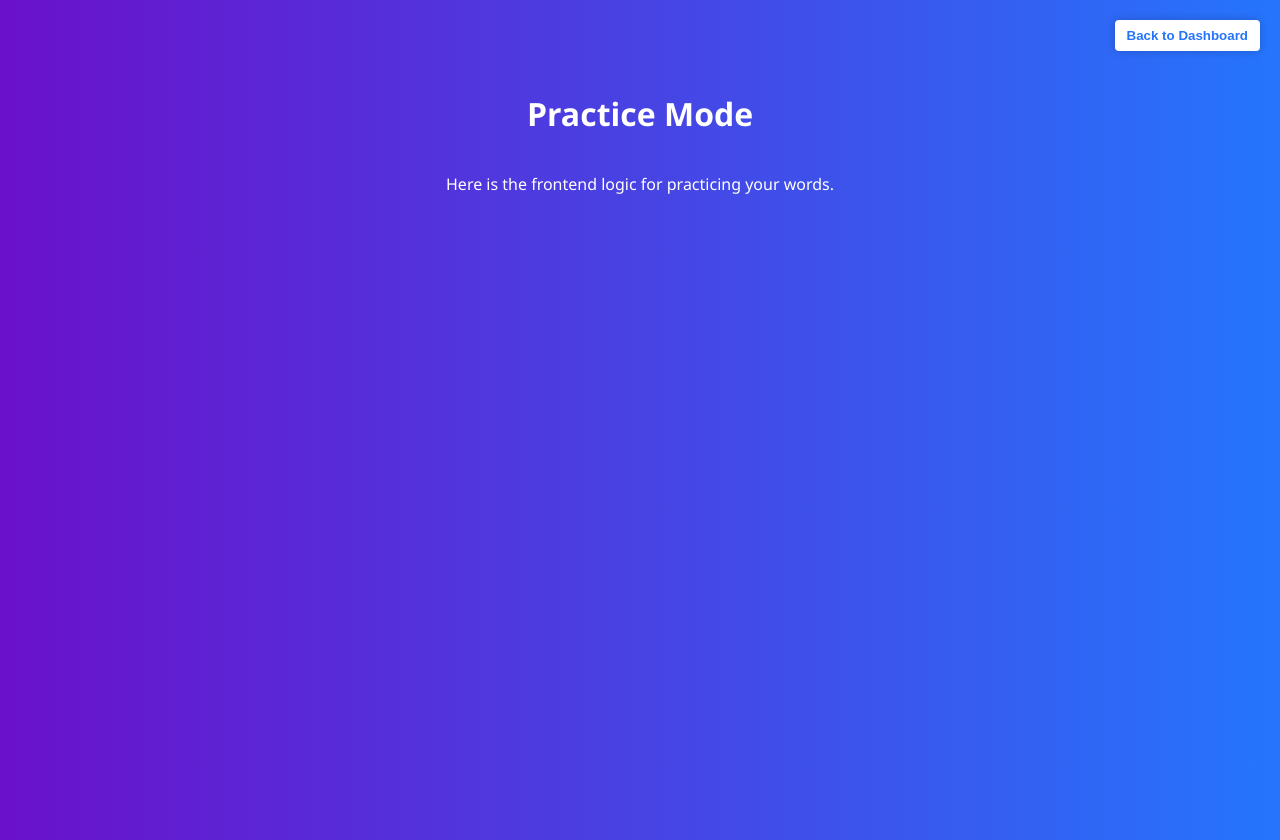
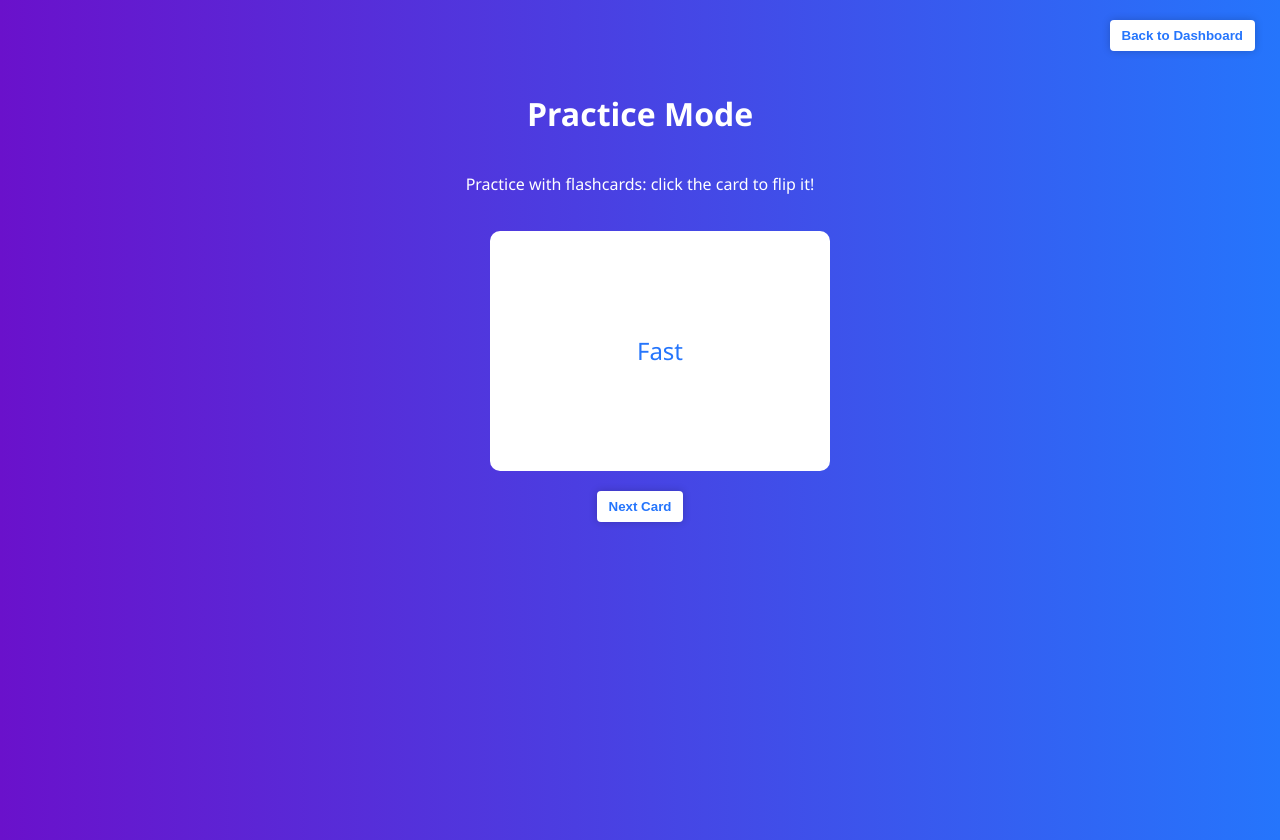
Before and after one commit to antoinemansour7/LexiGo, a React (Create React App) app in the folder frontend/: page /practicemode in a window 1280 px wide. Built offline with nearby package versions, Linux system fonts and the light colour scheme.

Commit message:
Added logic

```diff
--- a/frontend/src/FlashcardsQuizzes.js
+++ b/frontend/src/FlashcardsQuizzes.js
@@ -1,9 +1,59 @@
-import React from 'react';
+import React, { useState } from 'react';
 import { useNavigate } from 'react-router-dom';
 
 function FlashcardsQuizzes() {
   const navigate = useNavigate();
 
+  // Array of 5 dummy quiz questions based on easy English vocabulary
+  const questions = [
+    {
+      text: "Choose the synonym for 'fast'",
+      options: ["Quick", "Slow", "Steady", "Lazy"],
+      answer: "Quick"
+    },
+    {
+      text: "Choose the antonym for 'happy'",
+      options: ["Sad", "Joyful", "Elated", "Cheerful"],
+      answer: "Sad"
+    },
+    {
+      text: "Choose the synonym for 'big'",
+      options: ["Large", "Tiny", "Small", "Short"],
+      answer: "Large"
+    },
+    {
+      text: "Choose the antonym for 'hot'",
+      options: ["Warm", "Cold", "Wet", "Dry"],
+      answer: "Cold"
+    },
+    {
+      text: "Choose the synonym for 'easy'",
+      options: ["Simple", "Complex", "Hard", "Difficult"],
+      answer: "Simple"
+    }
+  ];
+
+  const [currentQuestion, setCurrentQuestion] = useState(0);
+  const [feedback, setFeedback] = useState('');
+
+  const handleAnswer = (option) => {
+    if (option === questions[currentQuestion].answer) {
+      setFeedback('Correct! Well done.');
+    } else {
+      setFeedback('Wrong answer. Try again!');
+    }
+  };
+
+  const handleNext = () => {
+    setFeedback('');
+    if (currentQuestion < questions.length - 1) {
+      setCurrentQuestion(currentQuestion + 1);
+    } else {
+      setFeedback("Quiz Completed!");
+    }
+  };
+
+  // ...existing container styles...
   const containerStyle = {
     position: 'relative',
     minHeight: '100vh',
@@ -29,7 +79,32 @@ function FlashcardsQuizzes() {
     padding: '8px 12px',
     cursor: 'pointer',
     fontWeight: 'bold',
-    boxShadow: '0 0 8px rgba(0,0,0,0.2)'
+    boxShadow: '0 0 8px rgba(0,0,0,0.2)',
+    margin: '0 5px'
+  };
+
+  const quizContainerStyle = {
+    background: '#fff',
+    color: '#2575fc',
+    padding: '20px',
+    borderRadius: '8px',
+    boxShadow: '0 0 10px rgba(0,0,0,0.15)',
+    textAlign: 'center',
+    maxWidth: '500px',
+    width: '100%',
+    marginTop: '20px'
+  };
+
+  const optionButtonStyle = {
+    ...buttonStyle,
+    margin: '10px',
+    minWidth: '100px'
+  };
+
+  const feedbackStyle = {
+    marginTop: '15px',
+    fontSize: '1.2em',
+    fontWeight: 'bold'
   };
 
   return (
@@ -39,8 +114,27 @@ function FlashcardsQuizzes() {
           Back to Dashboard
         </button>
       </div>
-      <h1>Flashcards / Quizzes</h1>
-      <p>Here is the frontend logic for flashcards and multiple-choice quizzes.</p>
+      <h1>Practice Mode</h1>
+      <p>Start a quick practice session using a multiple-choice quiz!</p>
+      <div style={quizContainerStyle}>
+        <h2>{questions[currentQuestion].text}</h2>
+        <div>
+          {questions[currentQuestion].options.map((option, index) => (
+            <button
+              key={index}
+              style={optionButtonStyle}
+              onClick={() => handleAnswer(option)}
+              disabled={feedback !== '' && feedback !== "Quiz Completed!"}
+            >
+              {option}
+            </button>
+          ))}
+        </div>
+        {feedback && <div style={feedbackStyle}>{feedback}</div>}
+        {feedback && feedback !== "Quiz Completed!" && (
+          <button style={buttonStyle} onClick={handleNext}>Next Question</button>
+        )}
+      </div>
     </div>
   );
 }
--- a/frontend/src/PracticeMode.js
+++ b/frontend/src/PracticeMode.js
@@ -1,9 +1,35 @@
-import React from 'react';
+import React, { useState } from 'react';
 import { useNavigate } from 'react-router-dom';
 
 function PracticeMode() {
   const navigate = useNavigate();
 
+  // Array of flashcards with vocabulary word and definition
+  const flashcards = [
+    { word: "Fast", definition: "Moving or capable of moving at high speed." },
+    { word: "Happy", definition: "Feeling or showing pleasure or contentment." },
+    { word: "Big", definition: "Of considerable size, extent, or intensity." },
+    { word: "Hot", definition: "Having a high degree of heat or a high temperature." },
+    { word: "Easy", definition: "Achieved without great effort; presenting few difficulties." }
+  ];
+
+  const [currentCard, setCurrentCard] = useState(0);
+  const [flipped, setFlipped] = useState(false);
+
+  const handleFlip = () => {
+    setFlipped(!flipped);
+  };
+
+  const handleNext = () => {
+    setFlipped(false);
+    if (currentCard < flashcards.length - 1) {
+      setCurrentCard(currentCard + 1);
+    } else {
+      setCurrentCard(0);
+    }
+  };
+
+  // Container style for the page
   const containerStyle = {
     position: 'relative',
     minHeight: '100vh',
@@ -29,7 +55,41 @@ function PracticeMode() {
     padding: '8px 12px',
     cursor: 'pointer',
     fontWeight: 'bold',
-    boxShadow: '0 0 8px rgba(0,0,0,0.2)'
+    boxShadow: '0 0 8px rgba(0,0,0,0.2)',
+    margin: '0 5px'
+  };
+
+  // Card container with perspective for the 3D effect
+  const cardContainerStyle = {
+    perspective: '1000px',
+    marginTop: '20px'
+  };
+
+  // The inner container for the card that rotates on flip
+  const flipInnerStyle = {
+    position: 'relative',
+    width: '300px',
+    height: '200px',
+    transition: 'transform 0.6s',
+    transformStyle: 'preserve-3d',
+    transform: flipped ? 'rotateY(180deg)' : 'rotateY(0deg)'
+  };
+
+  // Style for each card face (front and back)
+  const cardFaceStyle = {
+    position: 'absolute',
+    width: '100%',
+    height: '100%',
+    backfaceVisibility: 'hidden',
+    display: 'flex',
+    alignItems: 'center',
+    justifyContent: 'center',
+    padding: '20px',
+    borderRadius: '10px',
+    background: '#fff',
+    color: '#2575fc',
+    fontSize: '1.5em',
+    textAlign: 'center'
   };
 
   return (
@@ -40,7 +100,22 @@ function PracticeMode() {
         </button>
       </div>
       <h1>Practice Mode</h1>
-      <p>Here is the frontend logic for practicing your words.</p>
+      <p>Practice with flashcards: click the card to flip it!</p>
+      <div style={cardContainerStyle} onClick={handleFlip}>
+        <div style={flipInnerStyle}>
+          {/* Front face: shows the word */}
+          <div style={cardFaceStyle}>
+            {flashcards[currentCard].word}
+          </div>
+          {/* Back face: shows the definition and is rotated */}
+          <div style={{ ...cardFaceStyle, transform: 'rotateY(180deg)' }}>
+            {flashcards[currentCard].definition}
+          </div>
+        </div>
+      </div>
+      <div style={{ marginTop: '60px' }}>
+        <button style={buttonStyle} onClick={handleNext}>Next Card</button>
+      </div>
     </div>
   );
 }
```
